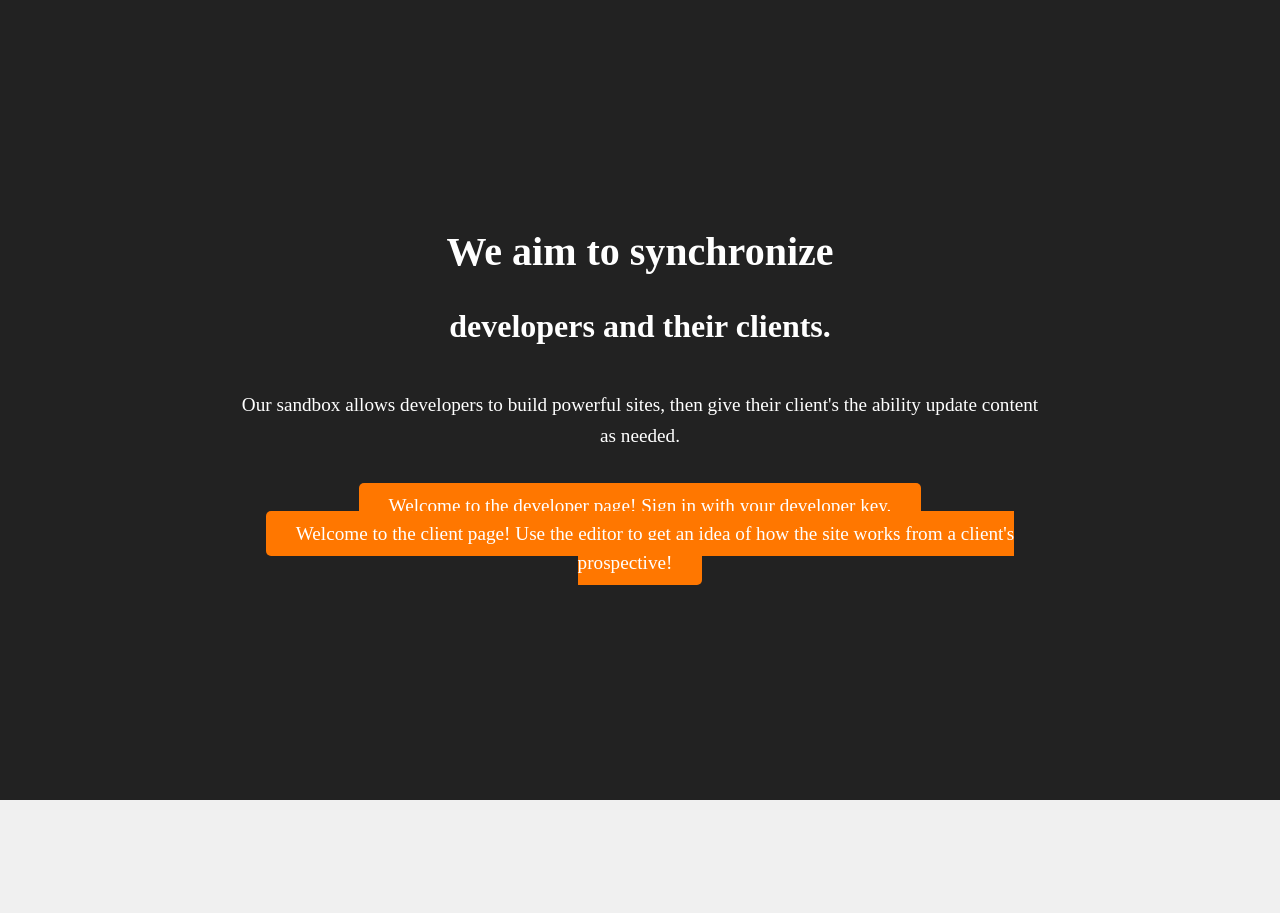
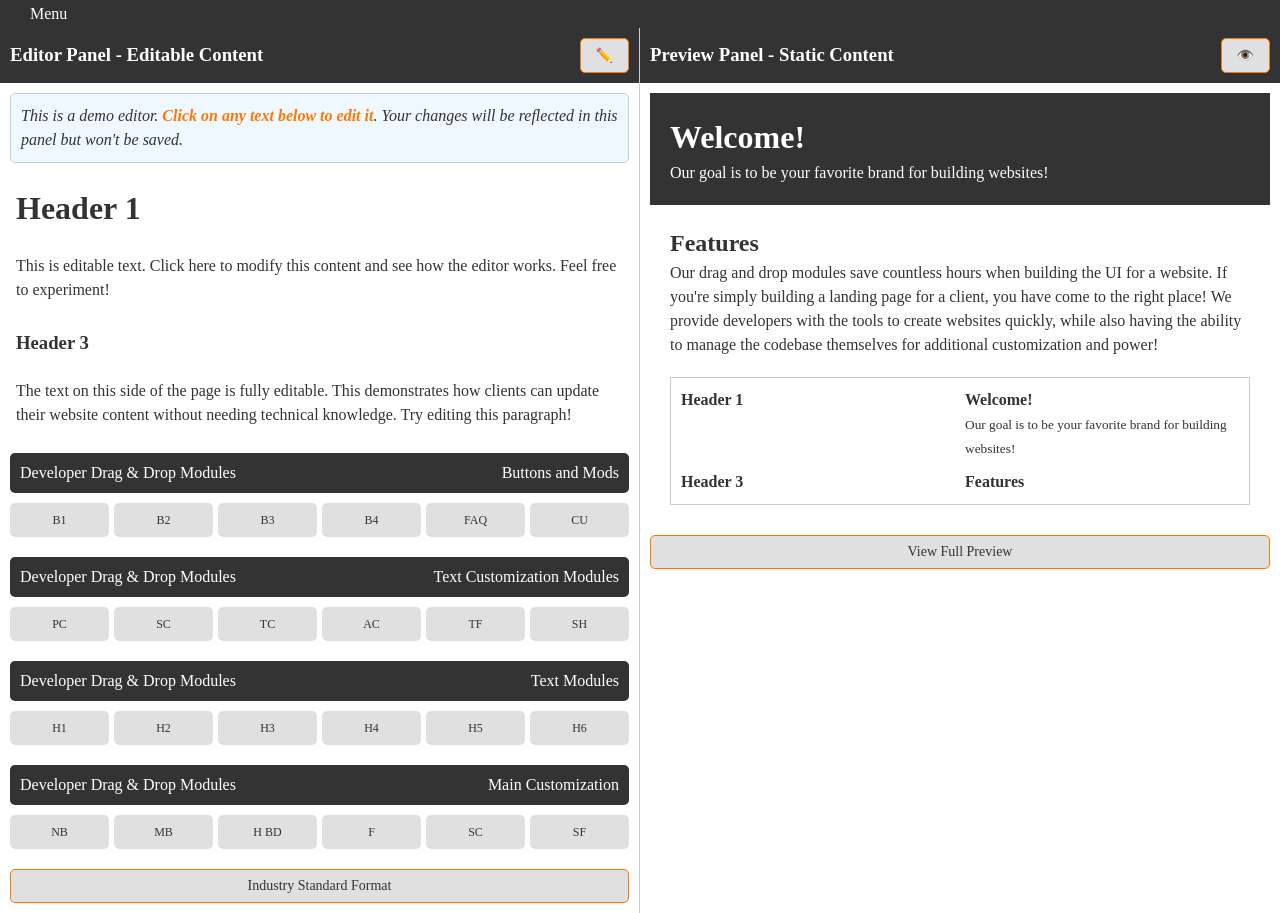
Before and after one commit to snorkelingcode/moddedlobby, a React (Vite) app: page / in a window 1280 px wide. Before the commit the page ends 800 px from the top, so only its background shows below. Built offline with nearby package versions, Linux system fonts and the light colour scheme.

Commit message:
editor page is now the home page

```diff
--- a/src/App.tsx
+++ b/src/App.tsx
@@ -32,7 +32,9 @@ function App() {
       <GlobalStyle />
       <AppContainer>
         <Routes>
-          <Route path="/" element={<Introduction />} />
+          {/* Make EditorPage the landing page */}
+          <Route path="/" element={<EditorPage />} />
+          <Route path="/introduction" element={<Introduction />} />
           <Route path="/dashboard" element={<Dashboard userType={userType} />} />
           <Route path="/project-settings" element={<ProjectSettings />} />
           <Route path="/profile-settings" element={<ProfileSettings userType={userType} />} />
--- a/src/pages/EditorPage.tsx
+++ b/src/pages/EditorPage.tsx
@@ -115,13 +115,37 @@ const FooterButton = styled(Button)`
   margin-top: 10px;
 `;
 
-const TextEditor = styled.div`
+const EditableContent = styled.div`
+  [contenteditable="true"] {
+    padding: 5px;
+    border: 1px dashed transparent;
+
+    &:hover, &:focus {
+      border: 1px dashed #ccc;
+      outline: none;
+    }
+  }
+
   h1, h2, h3, h4, h5, h6 {
     margin-bottom: 10px;
   }
 
   p {
     margin-bottom: 15px;
+  }
+`;
+
+const InstructionText = styled.div`
+  background-color: #f0f8ff;
+  border: 1px solid #add8e6;
+  border-radius: 5px;
+  padding: 10px;
+  margin-bottom: 15px;
+  font-style: italic;
+
+  span {
+    font-weight: bold;
+    color: var(--accent-color);
   }
 `;
 
@@ -166,17 +190,21 @@ const EditorPage = () => {
       <EditorContainer>
         <EditorPanel>
           <PanelHeader>
-            <PanelTitle>Header 1</PanelTitle>
+            <PanelTitle>Editor Panel - Editable Content</PanelTitle>
             <Button icon="✏️" />
           </PanelHeader>
           <PanelContent>
-            <TextEditor>
-              <h1>Header 1</h1>
-              <p>Header 8</p>
+            <InstructionText>
+              This is a demo editor. <span>Click on any text below to edit it</span>. Your changes will be reflected in this panel but won't be saved.
+            </InstructionText>
 
-              <h3>Header 3</h3>
-              <p>Large Paragraph</p>
-            </TextEditor>
+            <EditableContent>
+              <h1 contentEditable="true">Header 1</h1>
+              <p contentEditable="true">This is editable text. Click here to modify this content and see how the editor works. Feel free to experiment!</p>
+
+              <h3 contentEditable="true">Header 3</h3>
+              <p contentEditable="true">The text on this side of the page is fully editable. This demonstrates how clients can update their website content without needing technical knowledge. Try editing this paragraph!</p>
+            </EditableContent>
 
             <ModulesContainer>
               {moduleCategories.map((category, index) => (
@@ -202,8 +230,8 @@ const EditorPage = () => {
 
         <PreviewPanel>
           <PanelHeader>
-            <PanelTitle>Welcome!</PanelTitle>
-            <Button icon="✏️" />
+            <PanelTitle>Preview Panel - Static Content</PanelTitle>
+            <Button icon="👁️" />
           </PanelHeader>
           <PanelContent>
             <HeaderSection>
@@ -235,7 +263,7 @@ const EditorPage = () => {
               </SitePreview>
             </ContentSection>
 
-            <FooterButton>Edit</FooterButton>
+            <FooterButton>View Full Preview</FooterButton>
           </PanelContent>
         </PreviewPanel>
       </EditorContainer>
```
